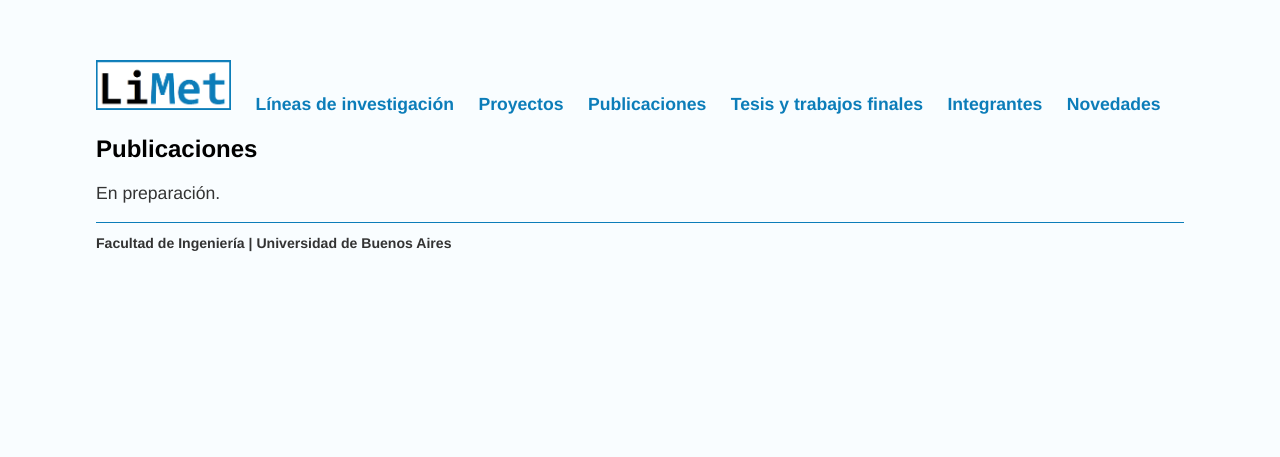
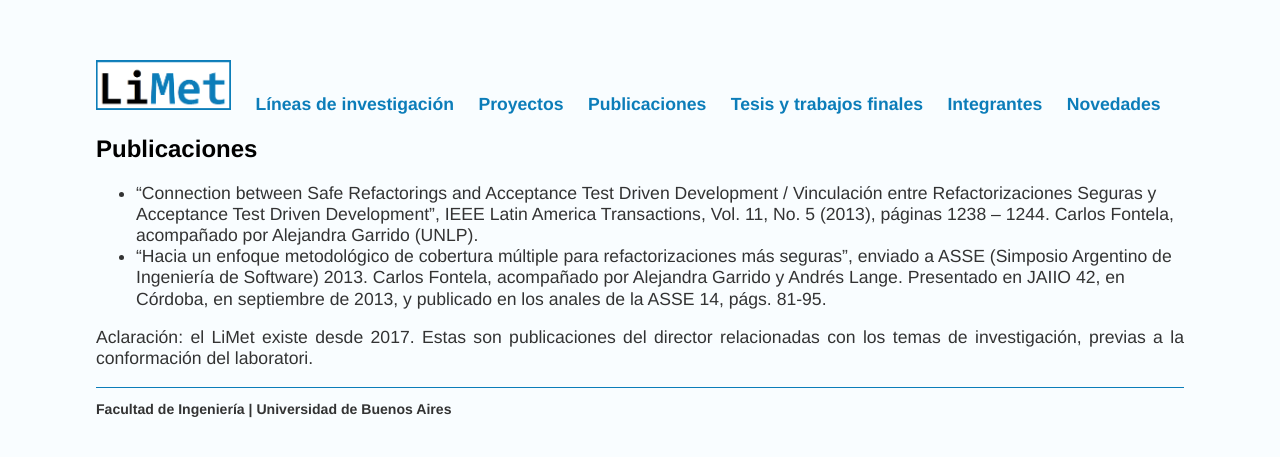
Before and after one commit to limetfiuba/limetfiuba.github.io, a Jekyll site: the page built from publicaciones/index.html, in a window 1280 px wide. Shown: the top 457 px of the page. Built offline with Jekyll 4.4.1, drawn with Linux system fonts in a browser that asks for light colours.

Commit message:
Update index.html

```diff
--- a/publicaciones/index.html
+++ b/publicaciones/index.html
@@ -4,7 +4,13 @@ title: LiMet | Publicaciones
 ---
 <h2>Publicaciones</h2>
 <div class="blurb">
-<p>
-  En preparación.
-</p>
+    <p>
+    <ul>
+        <li>“Connection between Safe Refactorings and Acceptance Test Driven Development / Vinculación entre Refactorizaciones Seguras y Acceptance Test Driven Development”, IEEE Latin America Transactions, Vol. 11, No. 5 (2013), páginas 1238 – 1244. Carlos Fontela, acompañado por Alejandra Garrido (UNLP).</li>
+        <li>“Hacia un enfoque metodológico de cobertura múltiple para refactorizaciones más seguras”, enviado a ASSE (Simposio Argentino de Ingeniería de Software) 2013. Carlos Fontela, acompañado por Alejandra Garrido y Andrés Lange. Presentado en JAIIO 42, en Córdoba, en septiembre de 2013, y publicado en los anales de la ASSE 14, págs. 81-95.</li>
+     </ul>
+    </p>
+    <p>
+      Aclaración: el LiMet existe desde 2017. Estas son publicaciones del director relacionadas con los temas de investigación, previas a la conformación del laboratori.
+    </p>
 </div>
```
